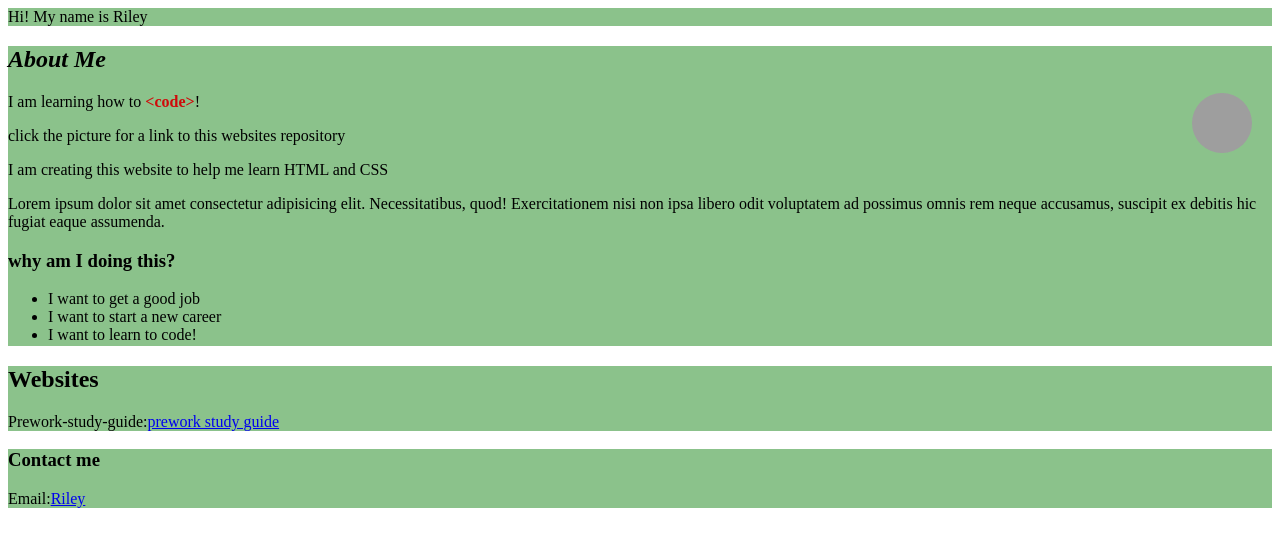
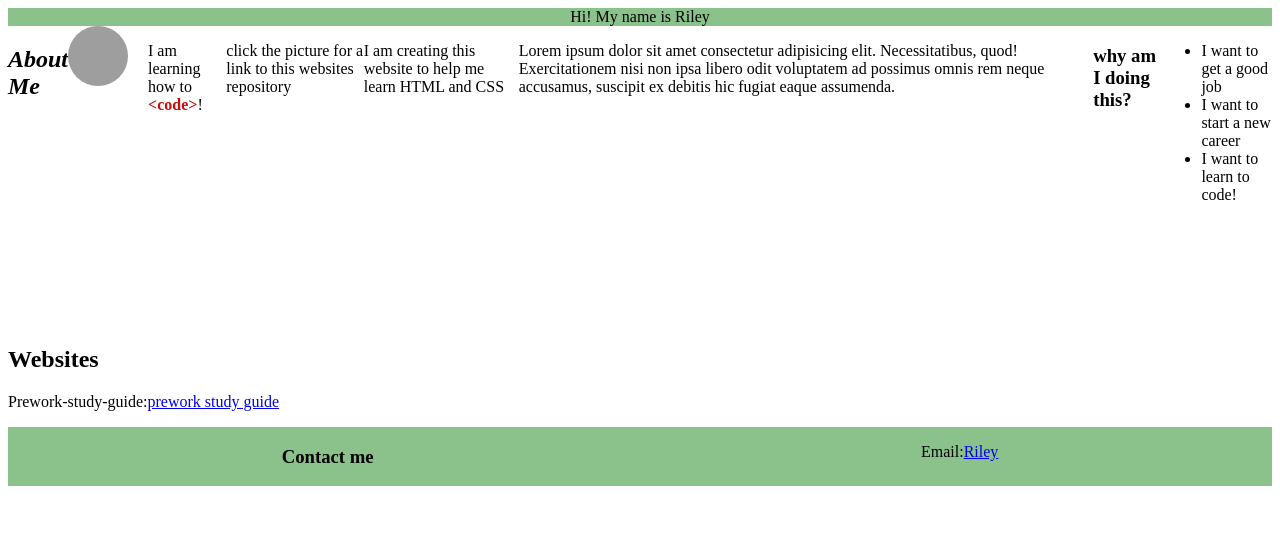
Before and after one commit to Riley6639/introduce-self, a plain HTML site: page index.html in a window 1280 px wide. Drawn offline with Linux system fonts and the light colour scheme; grey boxes are pictures that could not be loaded.

Commit message:
experimenting with flexbox

```diff
--- a/assets/style.css
+++ b/assets/style.css
@@ -1,6 +1,9 @@
 .box {
     color: black;
     background-color: rgb(139, 194, 139);
+    display: flex;
+    flex-flow: row flex-end;
+    justify-content: space-around;
 }
 
 img {
@@ -22,6 +25,9 @@ body {
 }
 
 #about {
+    display: flex;
+    flex-flow: column flex-end;
+    justify-content: space-aroundS;
     height: 300px;
 }
 
--- a/index.html
+++ b/index.html
@@ -12,9 +12,9 @@
 
 <body>
   <header class="box">
-Hi! My name is Riley
+    Hi! My name is Riley
   </header>
-  <section class="box" id="about">
+  <section id="about">
     <h1 id="header">About Me</h1>
     <a href="https://github.com/Riley6639/introduce-self">
       <img src="images/altumcode-PNbDkQ2DDgM-unsplash.jpg" alt="an image of books and a laptop">
@@ -22,17 +22,18 @@ Hi! My name is Riley
     <p>I am learning how to <strong>&lt;code&gt;</strong>!</p>
     <p>click the picture for a link to this websites repository</p>
     <p>I am creating this website to help me learn HTML and CSS</p>
-    <p>Lorem ipsum dolor sit amet consectetur adipisicing elit. Necessitatibus, quod! Exercitationem nisi non ipsa libero odit voluptatem ad possimus omnis rem neque accusamus,
-       suscipit ex debitis hic fugiat eaque assumenda.</p>
+    <p>Lorem ipsum dolor sit amet consectetur adipisicing elit. Necessitatibus, quod! Exercitationem nisi non ipsa
+      libero odit voluptatem ad possimus omnis rem neque accusamus,
+      suscipit ex debitis hic fugiat eaque assumenda.</p>
     <h3>why am I doing this?</h3>
-       <ul>
+    <ul>
       <li>I want to get a good job</li>
       <li>I want to start a new career</li>
       <li>I want to learn to code!</li>
     </ul>
   </section>
 
-  <section class="box">
+  <section>
     <h2>Websites</h2>
     <p>Prework-study-guide:<a href="https://riley6639.github.io/Prework-study-guide/">prework study guide</a></p>
   </section>
```
